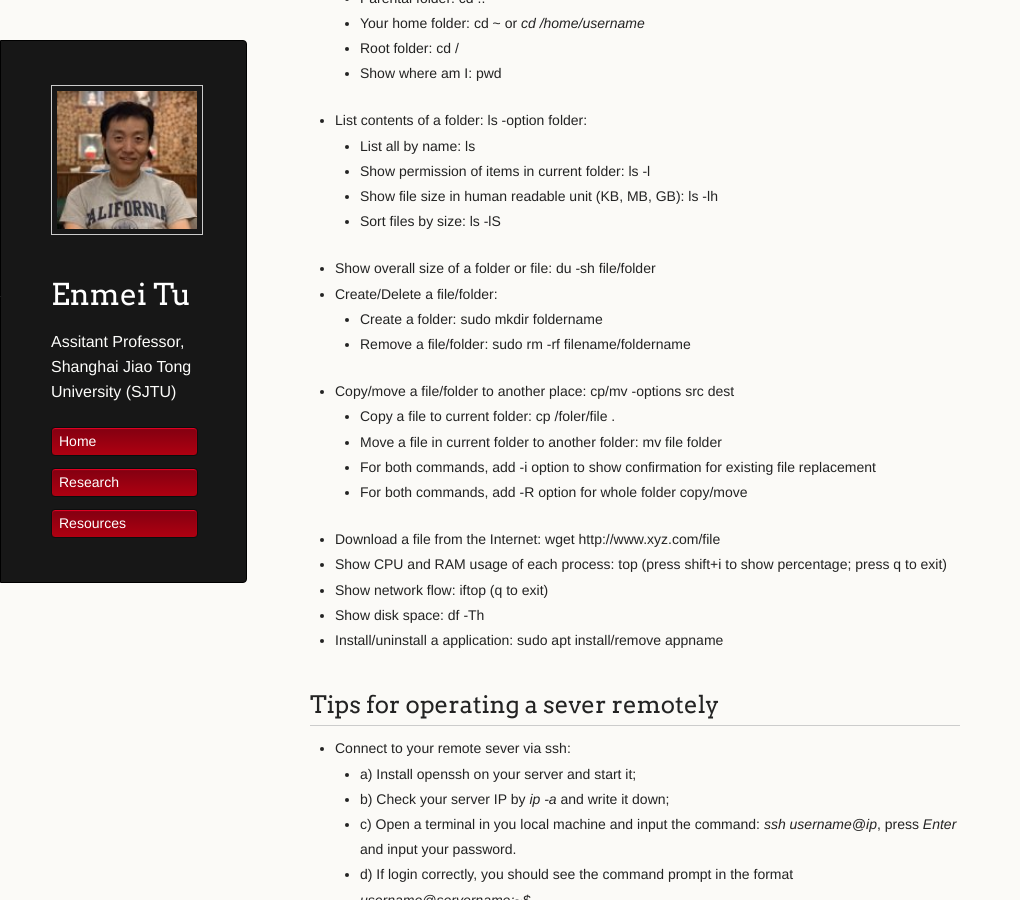
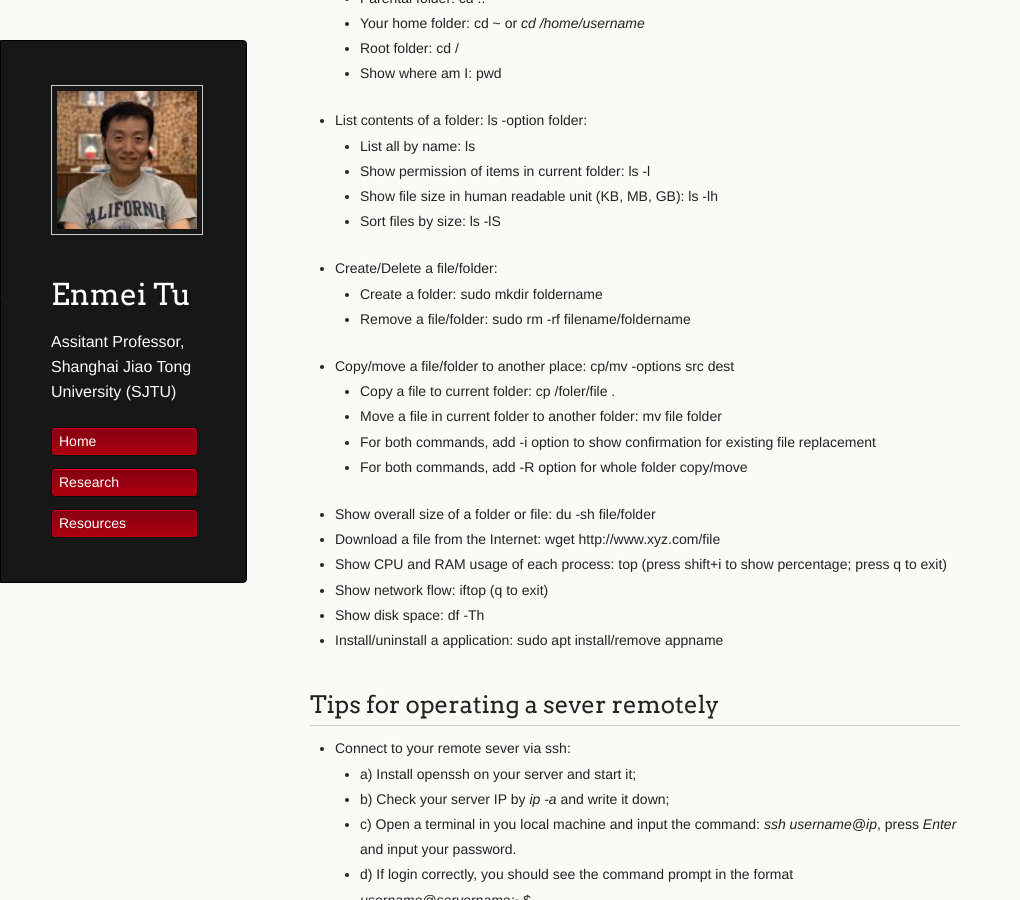
Before and after one commit to hellotem/enmeitu.github.io, a Jekyll site: the page built from resource/linux.md, in a window 1280 px wide and 900 px high, scrolled down 927 px. Shown: the whole window, without its empty margins (0-1020 px from the left). Built offline with Jekyll 4.4.1, drawn with Linux system fonts in a browser that asks for light colours; our own code applies the rules of GitHub Pages for plain Markdown files; some of the changed lines change nothing that is shown.

Commit message:
Update linux.md

```diff
--- a/resource/linux.md
+++ b/resource/linux.md
@@ -20,7 +20,6 @@ Switching from Windows to Linux, especially to the command terminal in a local o
    - Show permission of items in current folder: ls -l
    - Show file size in human readable unit (KB, MB, GB): ls -lh
    - Sort files by size: ls -lS
- * Show overall size of a folder or file: du -sh file/folder
  * Create/Delete a file/folder:
    - Create a folder: sudo mkdir foldername
    - Remove a file/folder: sudo rm -rf filename/foldername
@@ -29,6 +28,7 @@ Switching from Windows to Linux, especially to the command terminal in a local o
    - Move a file in current folder to another folder: mv file folder
    - For both commands, add -i option to show confirmation for existing file replacement
    - For both commands, add -R option for whole folder copy/move
+  * Show overall size of a folder or file: du -sh file/folder
   * Download a file from the Internet: wget http://www.xyz.com/file
   * Show CPU and RAM usage of each process: top (press shift+i to show percentage; press q to exit)
   * Show network flow: iftop (q to exit)
```
